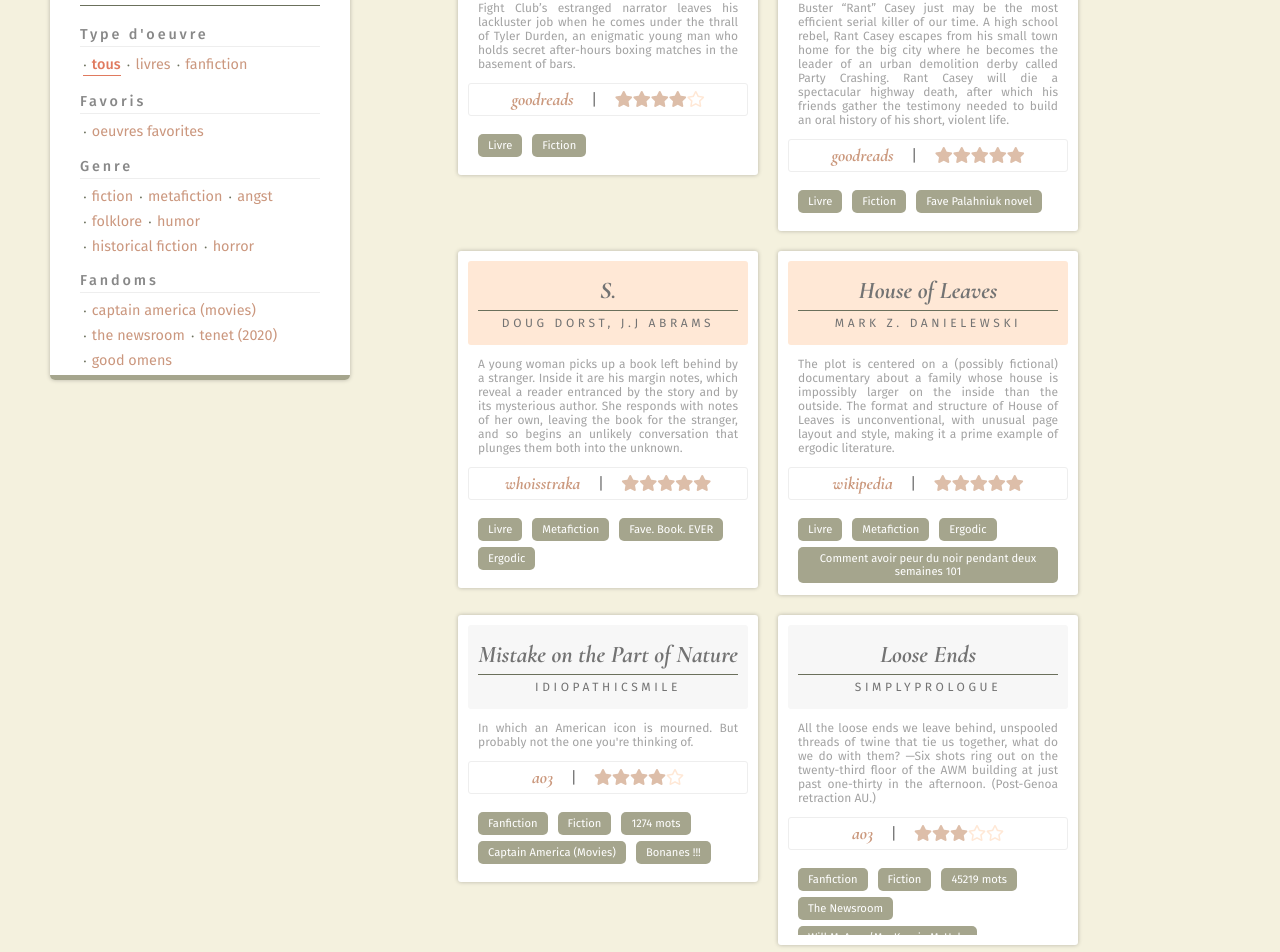
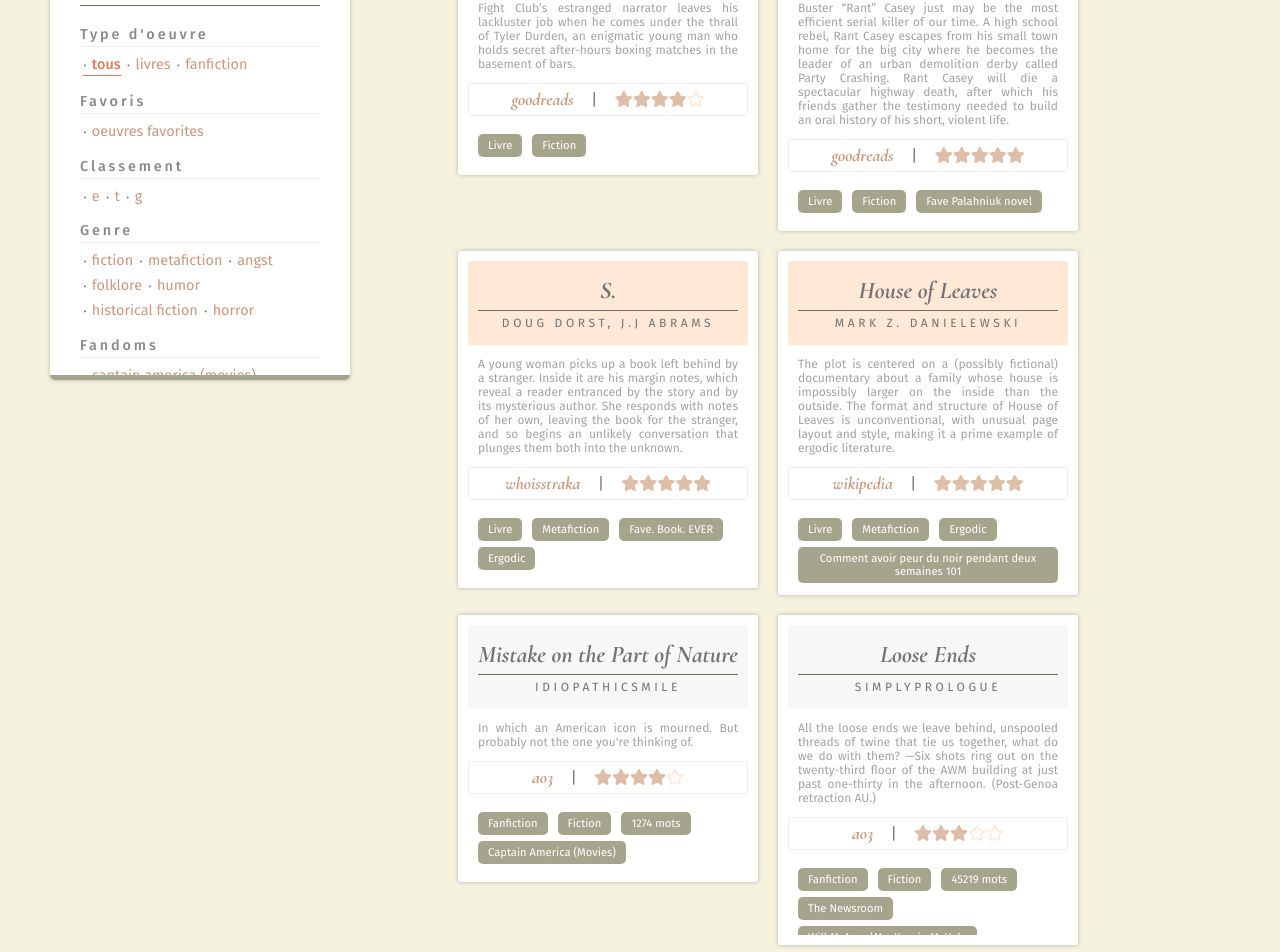
Before and after one commit to islesetglaciers/nisaba, a Vue app: page / in a window 1280 px wide. Shown: the part 243-1195 px from the top of the page. Built offline with nearby package versions, Linux system fonts and the light colour scheme.

Commit message:
ajout ratings + masonry fail

```diff
--- a/src/assets/data.json
+++ b/src/assets/data.json
@@ -82,7 +82,7 @@
         "pairings": [],
         "fandom": "Captain America (Movies)",
         "nbMots": "1274",
-        "tags": ["Bonanes !!!"],
+        "tags": [],
         "eval": 4
       },
       {
@@ -184,7 +184,7 @@
         "pairings": [],
         "fandom": "",
         "nbMots": "",
-        "tags": ["So it goes."],
+        "tags": ["So it goes"],
         "eval": 5
       },
       {
--- a/src/components/Filtres.vue
+++ b/src/components/Filtres.vue
@@ -22,6 +22,14 @@
           <li
           @click="changerFiltre('favoris')"
           :class="{ actif: courant === 'favoris' }">oeuvres favorites</li>
+        </ul>
+      </div>
+      <div class="categorie">
+        <p>Classement</p>
+        <ul>
+          <li
+          v-for="rating in ratings"
+          :key="rating">{{ rating }}</li>
         </ul>
       </div>
       <div class="categorie">
@@ -63,7 +71,7 @@
 
 <script>
 export default {
-  props: ['courant', 'genres', 'fandoms', 'relations', 'tags'],
+  props: ['courant', 'genres', 'fandoms', 'relations', 'tags', 'ratings'],
   methods: {
     changerFiltre(par) {
       // console.log('Emitting changementFiltre par :', par, categorie)
--- a/src/views/Index.vue
+++ b/src/views/Index.vue
@@ -1,6 +1,6 @@
 <template>
   <div class="index">
-    <Filtres @changementFiltre="courant = $event" :courant="courant"  :genres="genres" :relations="relations" :fandoms="fandoms" :tags="tags" />
+    <Filtres @changementFiltre="courant = $event" :courant="courant"  :genres="genres" :relations="relations" :fandoms="fandoms" :tags="tags" :ratings="ratings" />
     <ListeOeuvres :oeuvres="oeuvresFiltrees" />
   </div>
   <Footer />
@@ -45,6 +45,16 @@ export default {
         }
       });
       return genres
+    },
+    ratings() {
+      var ratings = []
+      this.oeuvres.forEach(oeuvre => {
+        if (!ratings.includes(oeuvre.rating) && oeuvre.rating !== '') {
+          ratings.push(oeuvre.rating)
+        }
+      });
+      console.log(ratings)
+      return ratings
     },
     relations() {
       var relations = []
```
